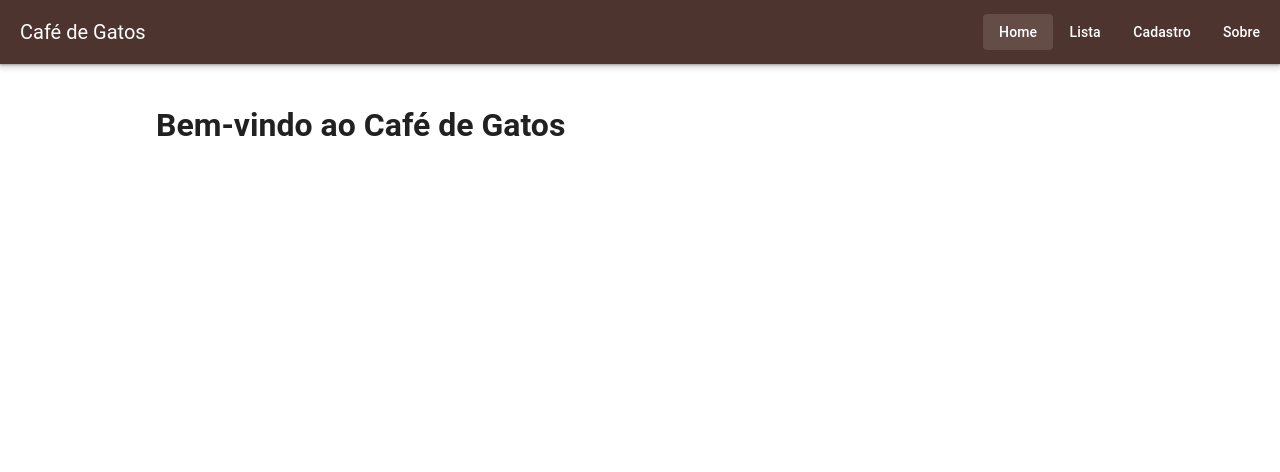
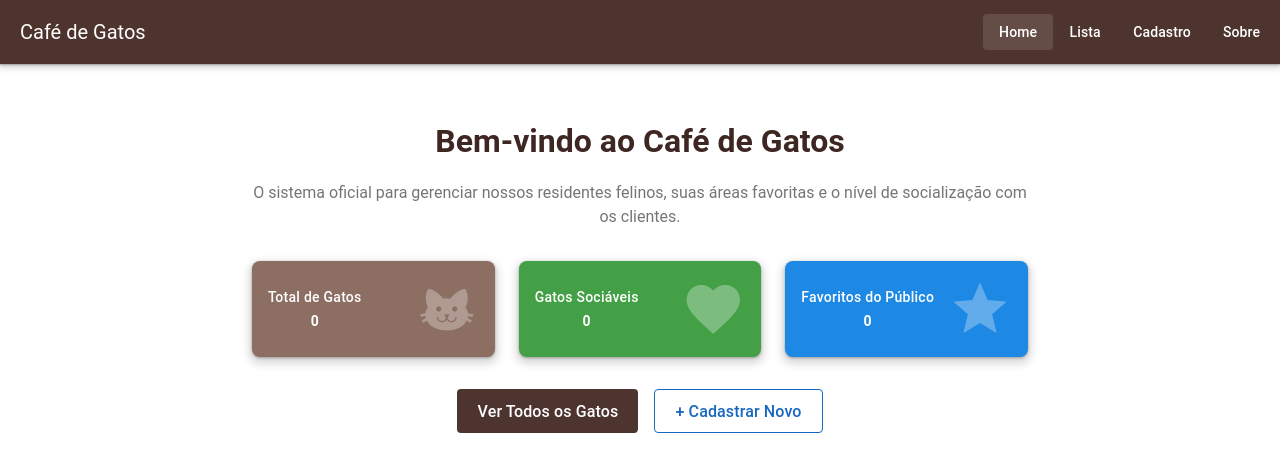
Before and after one commit to daniele-senko/cafe-de-gatos, a Vue app: page / in a window 1280 px wide. Shown: the top 472 px of the page. Built offline with nearby package versions, Linux system fonts and the light colour scheme; a small style sheet from the web is missing; the HTML template or start-up script is replaced by a standard one.

Commit message:
feat: implementação da home e criação de 2 componentes reutilizaveis (EstatisticasBox e StatusGato) com props

```diff
--- /dev/null
+++ b/src/components/EstatisticasBox.vue
@@ -0,0 +1,22 @@
+<template>
+    <v-card :color="cor" theme="dark" elevation="3" class="rounded-lg">
+        <v-card-text class="d-flex align-center">
+            <div>
+                <div class="text-subtitle-1 font-weight-medium">{{ titulo }}</div>
+                <div class="text-h3 font-weight-bold mt-1">{{ valor }}</div>
+            </div>
+            <v-spacer></v-spacer>
+            <v-icon size="64" class="opacity-30">{{ icone }}</v-icon>
+        </v-card-text>
+    </v-card>
+</template>
+
+<script setup lang="ts">
+// defineProps é a forma de declarar propriedades recebidas do componente pai
+defineProps<{
+    titulo: string;
+    valor: number;
+    cor: string;
+    icone: string;
+}>();
+</script>
--- /dev/null
+++ b/src/components/StatusGato.vue
@@ -0,0 +1,17 @@
+<template>
+    <div class="d-flex align-center">
+        <v-chip size="small" :color="sociavel ? 'success' : 'warning'" class="mr-2" variant="flat">
+            {{ sociavel ? 'Sociável' : 'Tímido' }}
+        </v-chip>
+        <v-chip v-if="favorito" size="small" color="primary" variant="elevated">
+            Favorito
+        </v-chip>
+    </div>
+</template>
+
+<script setup lang="ts">
+defineProps<{
+    sociavel: boolean;
+    favorito: boolean;
+}>();
+</script>
--- a/src/pages/Home.vue
+++ b/src/pages/Home.vue
@@ -1,10 +1,50 @@
 <template>
-    <div>
-        <h1>Bem-vindo ao Café de Gatos</h1>
-    </div>
+    <v-container class="fill-height">
+        <v-row justify="center" align="center">
+            <v-col cols="12" md="10" class="text-center">
+                <h1 class="text-h3 font-weight-bold text-brown-darken-4 mb-4">
+                    Bem-vindo ao Café de Gatos
+                </h1>
+                <p class="text-h6 text-grey-darken-1 mb-8">
+                    O sistema oficial para gerenciar nossos residentes felinos, suas áreas favoritas e o nível de
+                    socialização com os clientes.
+                </p>
+
+                <v-row class="mb-8" justify="center">
+                    <v-col cols="12" sm="4">
+                        <EstatisticasBox titulo="Total de Gatos" :valor="totalGatos" cor="brown-lighten-1"
+                            icone="mdi-cat" />
+                    </v-col>
+                    <v-col cols="12" sm="4">
+                        <EstatisticasBox titulo="Gatos Sociáveis" :valor="totalSociaveis" cor="green-darken-1"
+                            icone="mdi-heart" />
+                    </v-col>
+                    <v-col cols="12" sm="4">
+                        <EstatisticasBox titulo="Favoritos do Público" :valor="totalFavoritos" cor="blue-darken-1"
+                            icone="mdi-star" />
+                    </v-col>
+                </v-row>
+
+                <div class="d-flex justify-center gap-4">
+                    <v-btn color="brown-darken-3" size="large" to="/lista" variant="flat" class="mr-4">
+                        Ver Todos os Gatos
+                    </v-btn>
+                    <v-btn color="primary" size="large" to="/cadastro" variant="outlined">
+                        + Cadastrar Novo
+                    </v-btn>
+                </div>
+            </v-col>
+        </v-row>
+    </v-container>
 </template>
 
 <script setup lang="ts">
-// o <script setup> é a sintaxe recomendada do vue3 (composition api)
-// toda a lógica da página (variaveis, funções) ficará aqui nas próximas etapas.
+import { computed } from 'vue';
+import { gatos } from '../store/gatos';
+import EstatisticasBox from '../components/EstatisticasBox.vue';
+
+// propriedades computadas reativas. elas se atualizam sozinhas quando a lista 'gatos' muda.
+const totalGatos = computed(() => gatos.value.length);
+const totalSociaveis = computed(() => gatos.value.filter(g => g.sociavel).length);
+const totalFavoritos = computed(() => gatos.value.filter(g => g.favorito).length);
 </script>
--- a/src/pages/Lista.vue
+++ b/src/pages/Lista.vue
@@ -32,14 +32,11 @@
                     <td>{{ gato.raca }}</td>
                     <td>{{ gato.idade }} anos</td>
                     <td>{{ gato.area }}</td>
+
                     <td>
-                        <v-chip size="small" :color="gato.sociavel ? 'success' : 'warning'" class="mr-2">
-                            {{ gato.sociavel ? 'Sociável' : 'Tímido' }}
-                        </v-chip>
-                        <v-chip v-if="gato.favorito" size="small" color="primary">
-                            Favorito
-                        </v-chip>
+                        <StatusGato :sociavel="gato.sociavel" :favorito="gato.favorito" />
                     </td>
+
                     <td class="text-center">
                         <v-btn size="small" color="warning" class="mr-2" variant="tonal" :to="`/cadastro/${gato.id}`">
                             Editar
@@ -57,10 +54,10 @@
 <script setup lang="ts">
 // importa direito da ref da lista do store
 import { gatos, excluirGato } from '../store/gatos';
+import StatusGato from '../components/StatusGato.vue';
 
 /**
- * Função para confirmar e executar a exclusão de um registro.
- * Atende ao RF5 (Delete com confirmação).
+ * Função para confirmar e executar a exclusão de um registro..
  */
 function confirmarExclusao(id: number) {
     // utilizar o confirm nativo do navegador para simplificar e atender ao requisitos
```
